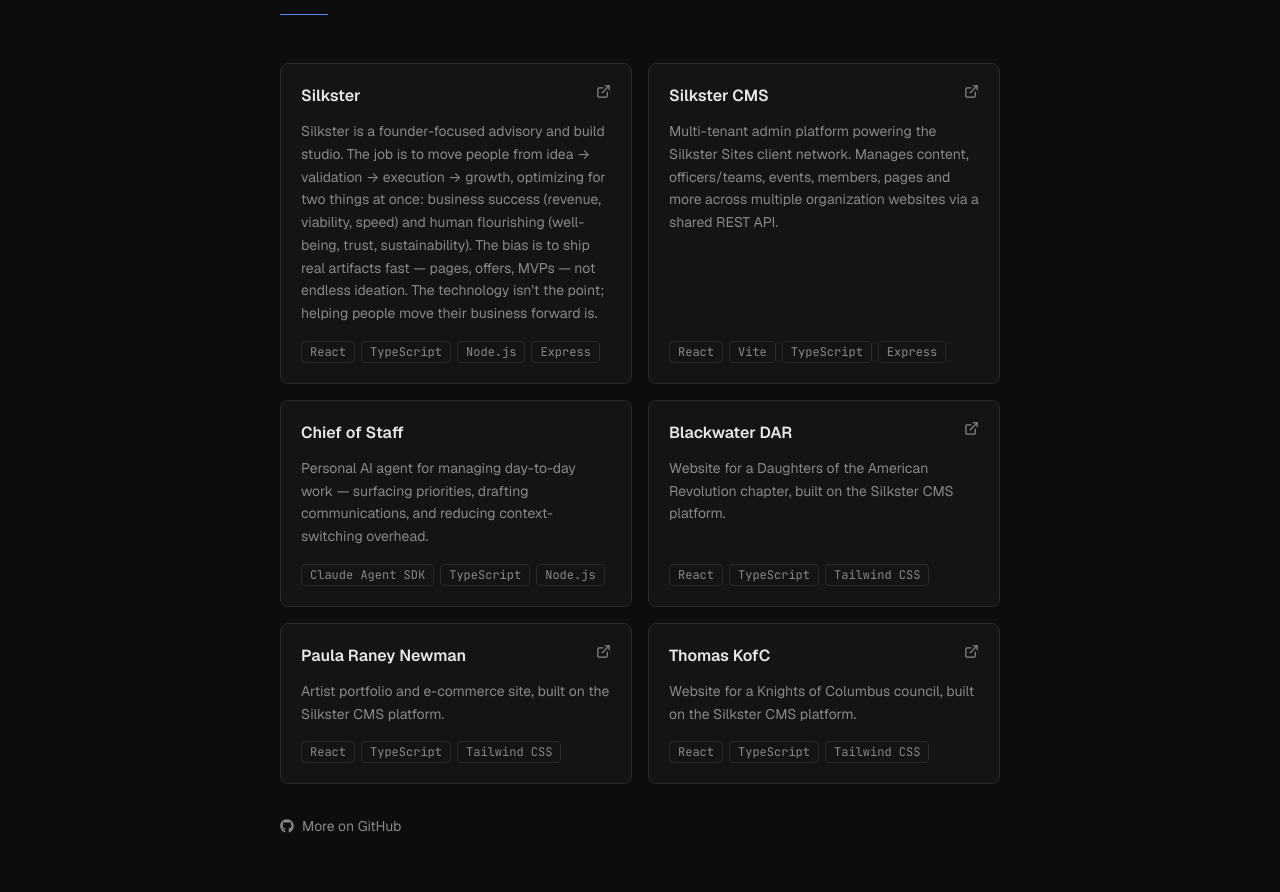
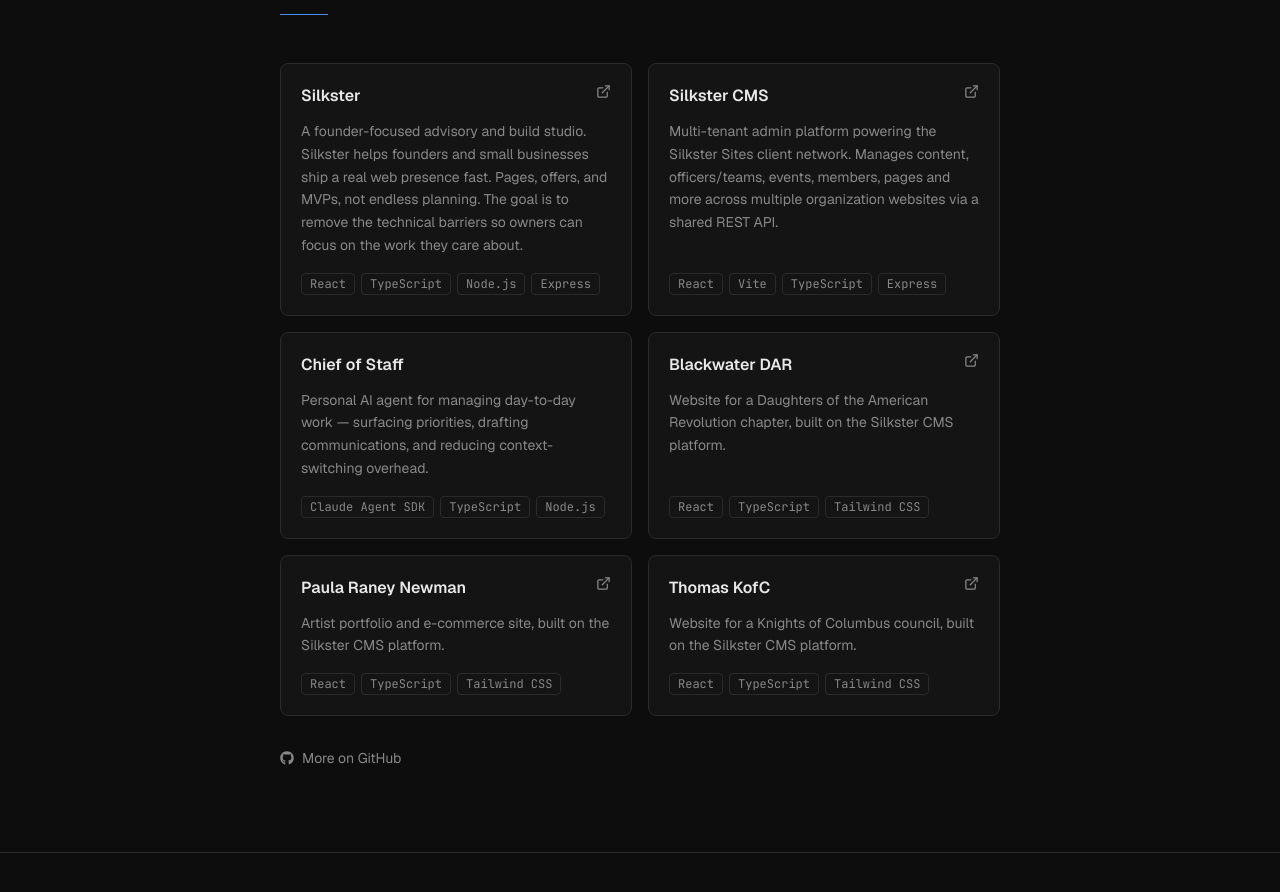
Before and after one commit to silkster/dansilk, a React (Vite) app: page / in a window 1280 px wide. Shown: the part 2390-3282 px from the top of the page. Built offline with nearby package versions, Linux system fonts and the light colour scheme.

Commit message:
update description of Silkster

```diff
--- a/src/data/projects.ts
+++ b/src/data/projects.ts
@@ -4,7 +4,7 @@
   {
     name: 'Silkster',
     description:
-      'Silkster is a founder-focused advisory and build studio. The job is to move people from idea → validation → execution → growth, optimizing for two things at once: business success (revenue, viability, speed) and human flourishing (well-being, trust, sustainability). The bias is to ship real artifacts fast — pages, offers, MVPs — not endless ideation. The technology isn\'t the point; helping people move their business forward is.',
+      'A founder-focused advisory and build studio. Silkster helps founders and small businesses ship a real web presence fast. Pages, offers, and MVPs, not endless planning. The goal is to remove the technical barriers so owners can focus on the work they care about.',
     stack: ['React', 'TypeScript', 'Node.js', 'Express'],
     url: 'https://silkster.com',
   },
```
